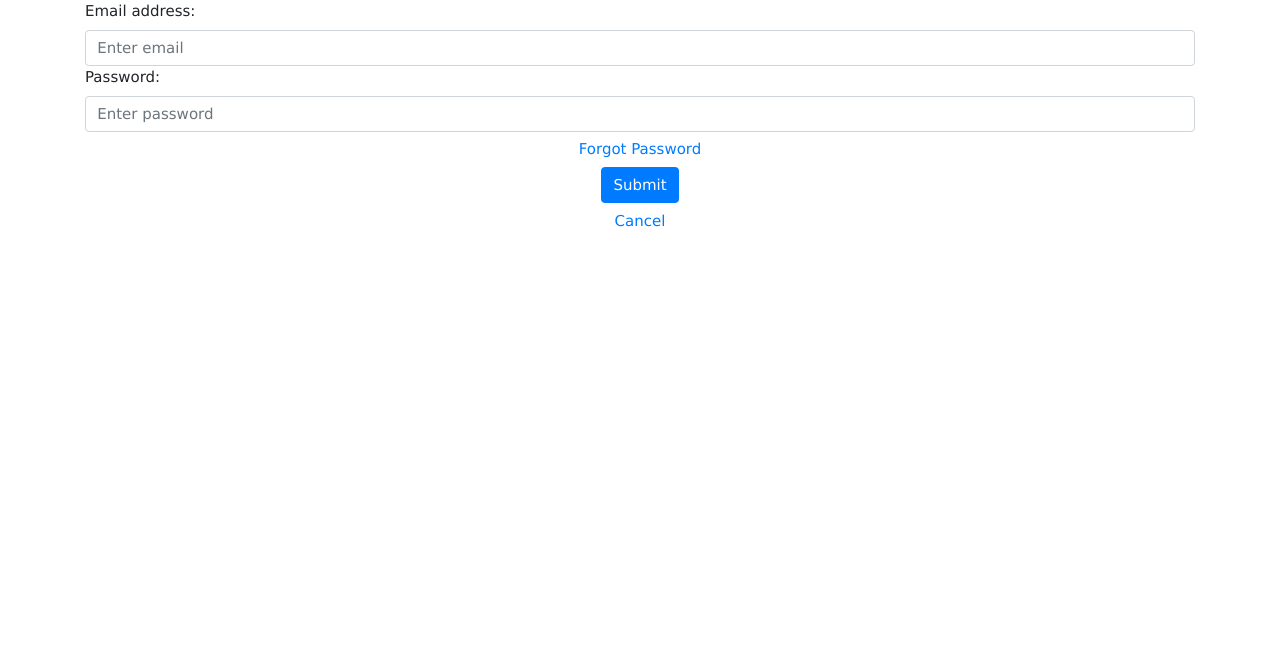
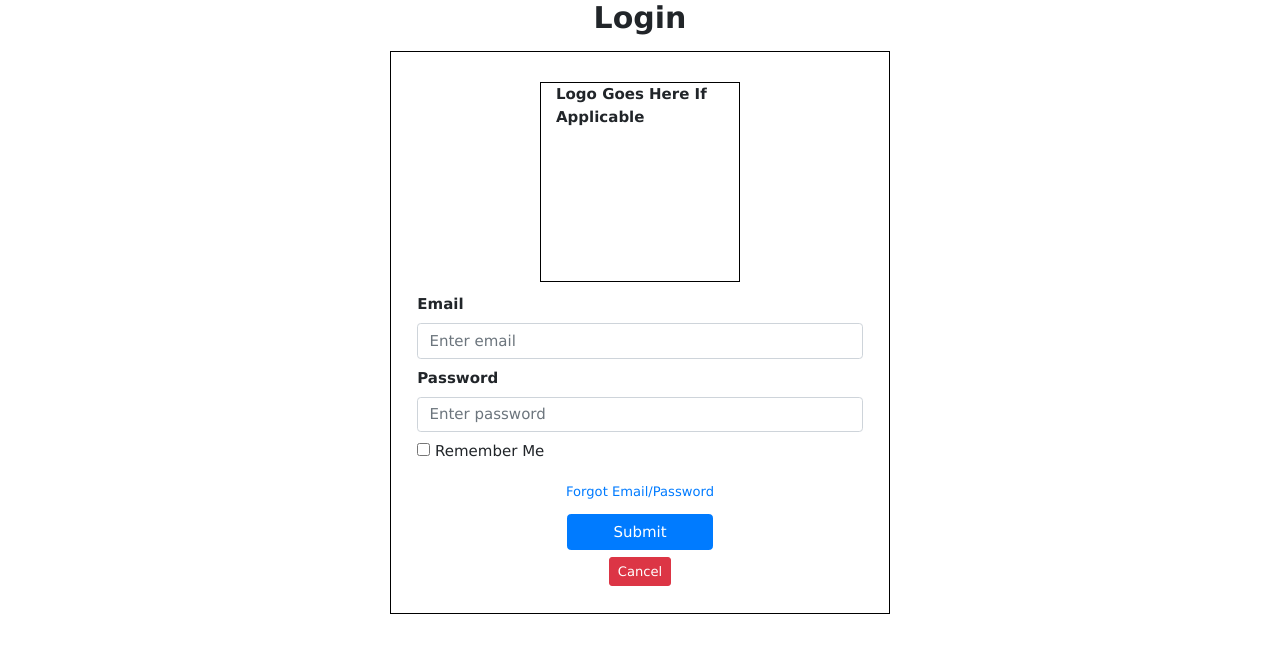
Before and after one commit to mathai1/CSC648-website, a Flask app: page /login/ in a window 1280 px wide. Shown: the part 105-758 px from the top of the page. Run offline with Flask 2, Linux system fonts and the light colour scheme; some libraries are stand-ins or nearby versions.

Commit message:
updated login page

```diff
--- a/application/db.py
+++ b/application/db.py
@@ -23,9 +23,9 @@ class SearchingDB():
         conn = self.connect_db()
         pycursor = conn.cursor()
         if category == "All" :
-            searchQuery = f"SELECT * FROM User WHERE email LIKE '%{searchedData}%' "
+            searchQuery = f"SELECT * FROM User WHERE email LIKE '{searchedData}' "
         else :
-            searchQuery = f"SELECT * FROM User WHERE {category} LIKE '%{searchedData}%'"
+            searchQuery = f"SELECT * FROM User WHERE {category} LIKE '{searchedData}'"
         pycursor.execute(searchQuery)
         item = pycursor.fetchone()
         conn.close()
--- a/application/templates/home/login.html
+++ b/application/templates/home/login.html
@@ -1,33 +1,48 @@
 {% extends "base.html" %}
 {% block title%}Login{% endblock %}
 {% block content %}
-  <div class="container">
+
+<p class="h2" style="text-align:center;"><b>Login</b></p>
+  <div class="container p-4 my-3"  style="border: 1px solid black; width: 500px" >
     <form action="/login" method="post">
+
+      <!-- Placeholder for logo (if we have one)-->
+      <div class="container my-2" style="border: 1px solid black; width: 200px; height: 200px;">
+        <label for="Logo" ><b>Logo Goes Here If Applicable</b></label>
+      </div>
+
       <!-- Email -->
-        <div class="col-xs-4">
-          <label for="email">Email address:</label>
-          <input type="email" class="form-control" placeholder="Enter email" id="email" name="email">
+      <div class="p-1">
+        <label for="email"><b>Email</b></label>
+        <input type="email" class="form-control" placeholder="Enter email" id="email" name="email" >
       </div>
       <!-- Password -->
-        <div class="col-xs-4">
-          <label for="pwd">Password:</label>
-          <input type="password" class="form-control" placeholder="Enter password" id="pwd" name="pwd">
+      <div class="p-1">
+        <label for="password"><b>Password</b></label>
+        <input type="password" class="form-control" placeholder="Enter password" id="pwd" name="pwd" >
       </div>
-        <div class ="msg">{{ msg }}</div>
+      <!-- Message -->
+      <div class ="msg text-danger" >{{ msg }}</div>
+      <!-- Remember Me -->
+      <label class="p-1">
+        <input type="checkbox" name="remember"> Remember Me
+      </label>
+
       <!-- Forgot Password -->
-        <div class="col text-center">
-            <button type="button" class="btn btn-link">Forgot Password</button>
+      <div class="col text-center p-1 "  >
+          <button type="button" class="btn btn-link btn-sm"  >Forgot Email/Password</button>
       </div>
 
       <!-- Submit Button -->
-        <div class="col text-center">
-            <button type="submit" class="btn btn-primary">Submit</button>
+      <div class="col text-center p-1">
+          <button type="submit" class="btn btn-primary px-5">Submit</button>
       </div>
 
       <!-- Cancel -->
-        <div class="col text-center">
-            <a href="/" class="btn btn-link" role="button">Cancel</a>
+      <div class="col text-center p-1">
+          <a href="/" class="btn btn-danger btn-sm" role="button">Cancel</a>
       </div>
+
     </form>
   </div>
 {% endblock %}
```
Lines whose indentation alone changed are shown as unchanged.
